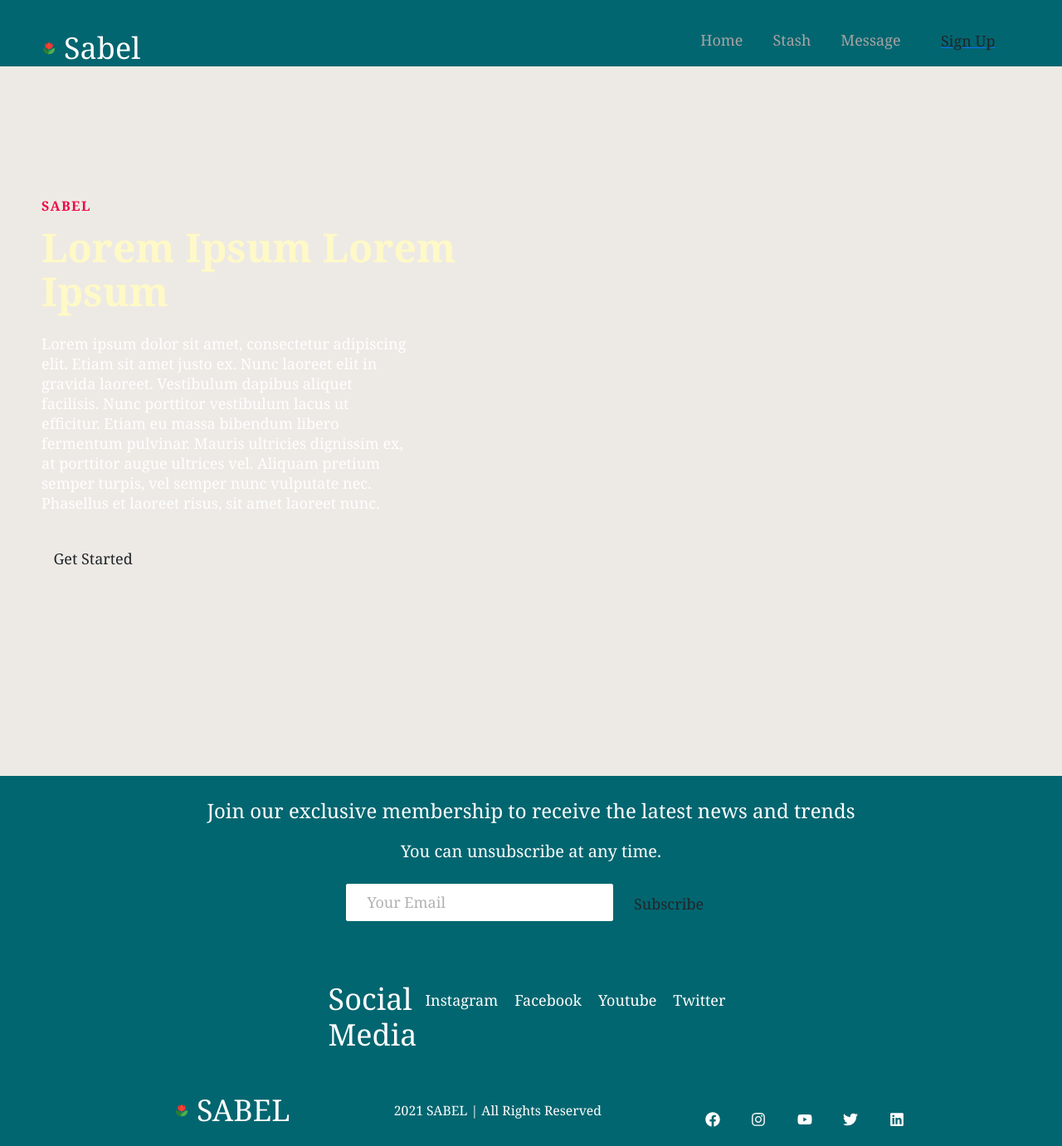
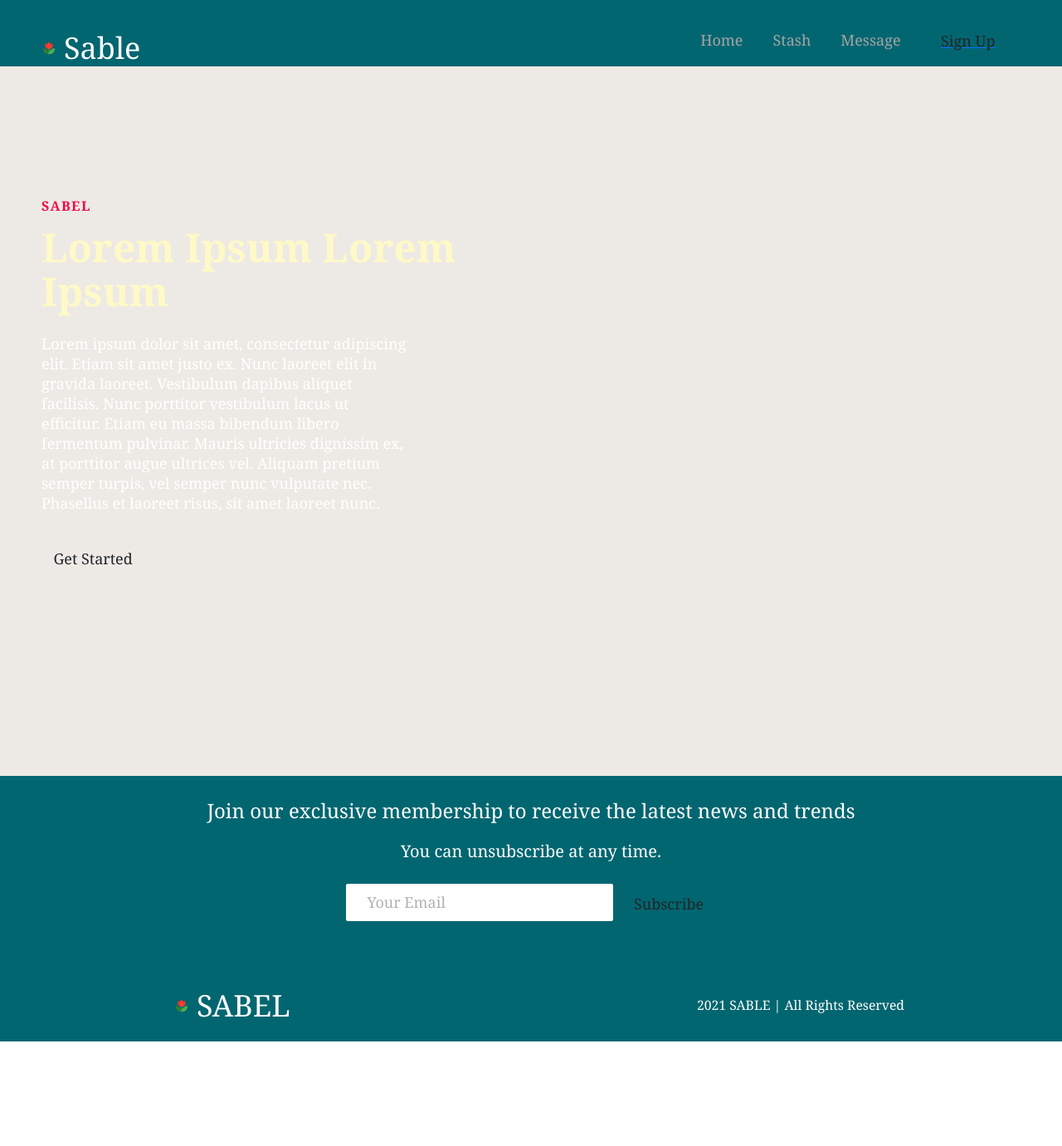
Before and after one commit to calliebn/sable, a React (Create React App) app in the folder client/: page / in a window 1280 px wide. Shown: the whole page at 83% size. After the commit the page ends 1255 px from the top, so only its background shows below. Built offline with nearby package versions, Linux system fonts and the light colour scheme.

Commit message:
changes on footer

```diff
--- a/client/public/index.html
+++ b/client/public/index.html
@@ -22,13 +22,21 @@
       work correctly both with client-side routing and a non-root public URL.
       Learn how to configure a non-root public URL by running `npm run build`.
     -->
-    <title>Sabel</title>
+    <title>Sable</title>
   </head>
   <body>
     <noscript> You need to enable JavaScript to run this app. </noscript>
     <div id="root"></div>
-    <script src="https://cdn.jsdelivr.net/npm/@popperjs/core@2.9.2/dist/umd/popper.min.js" integrity="sha384-IQsoLXl5PILFhosVNubq5LC7Qb9DXgDA9i+tQ8Zj3iwWAwPtgFTxbJ8NT4GN1R8p" crossorigin="anonymous"></script>
-<script src="https://cdn.jsdelivr.net/npm/bootstrap@5.0.1/dist/js/bootstrap.min.js" integrity="sha384-Atwg2Pkwv9vp0ygtn1JAojH0nYbwNJLPhwyoVbhoPwBhjQPR5VtM2+xf0Uwh9KtT" crossorigin="anonymous"></script>
+    <script
+      src="https://cdn.jsdelivr.net/npm/@popperjs/core@2.9.2/dist/umd/popper.min.js"
+      integrity="sha384-IQsoLXl5PILFhosVNubq5LC7Qb9DXgDA9i+tQ8Zj3iwWAwPtgFTxbJ8NT4GN1R8p"
+      crossorigin="anonymous"
+    ></script>
+    <script
+      src="https://cdn.jsdelivr.net/npm/bootstrap@5.0.1/dist/js/bootstrap.min.js"
+      integrity="sha384-Atwg2Pkwv9vp0ygtn1JAojH0nYbwNJLPhwyoVbhoPwBhjQPR5VtM2+xf0Uwh9KtT"
+      crossorigin="anonymous"
+    ></script>
     <!--
       This HTML file is a template.
       If you open it directly in the browser, you will see an empty page.
--- a/client/src/components/Navbar/index.js
+++ b/client/src/components/Navbar/index.js
@@ -32,7 +32,7 @@ const Navbar = () => {
           <div className="navbar-container container">
             <Link to="/" className="navbar-logo" onClick={closeMobileMenu}>
               <FcCloseUpMode className="navbar-icon" />
-              Sabel
+              Sable
             </Link>
             <div className="menu-icon" onClick={handleClick}>
               {click ? <FaTimes /> : <FaBars />}
--- a/client/src/components/pages/Footer/index.js
+++ b/client/src/components/pages/Footer/index.js
@@ -33,17 +33,7 @@ function Footer() {
           </form>
         </div>
       </section>
-      <div className="footer-links">
-        <div className="footer-link-wrapper">
-          <div className="footer-link-items">
-            <h2>Social Media</h2>
-            <Link to="/">Instagram</Link>
-            <Link to="/">Facebook</Link>
-            <Link to="/">Youtube</Link>
-            <Link to="/">Twitter</Link>
-          </div>
-        </div>
-      </div>
+
       <section className="social-media">
         <div className="social-media-wrap">
           <div className="footer-logo">
@@ -53,9 +43,9 @@ function Footer() {
             </Link>
           </div>
           <small className="website-rights">
-            {new Date().getFullYear()}&nbsp;SABEL | All Rights Reserved
+            {new Date().getFullYear()}&nbsp;SABLE | All Rights Reserved
           </small>
-          <div className="social-icons">
+          {/* <div className="social-icons">
             <Link
               className="social-icon-link"
               to="/"
@@ -96,7 +86,7 @@ function Footer() {
             >
               <FaLinkedin />
             </Link>
-          </div>
+          </div> */}
         </div>
       </section>
     </div>
```
